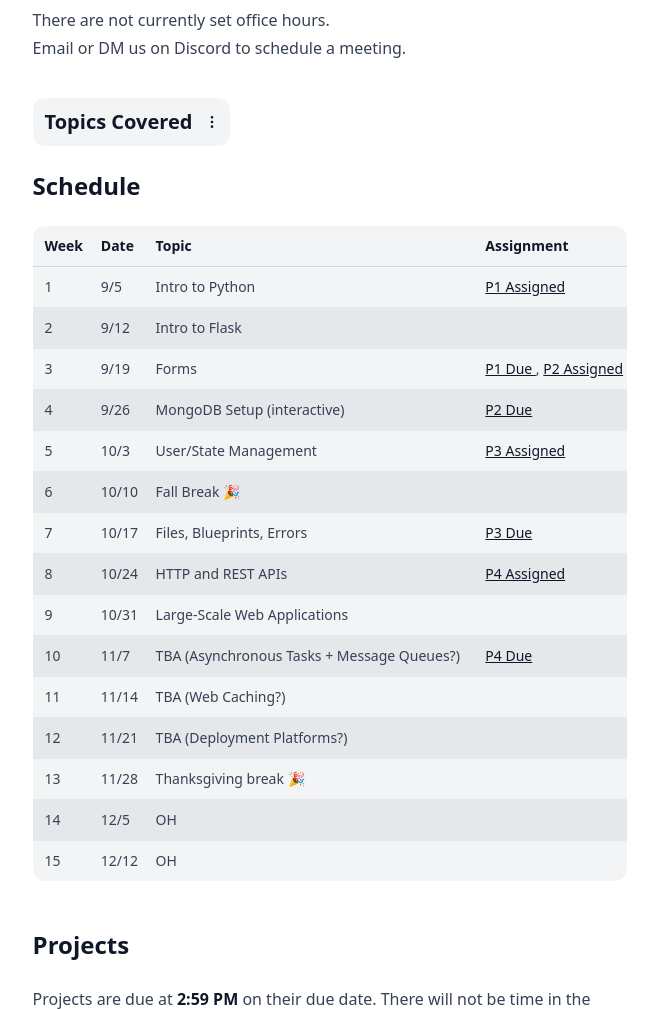
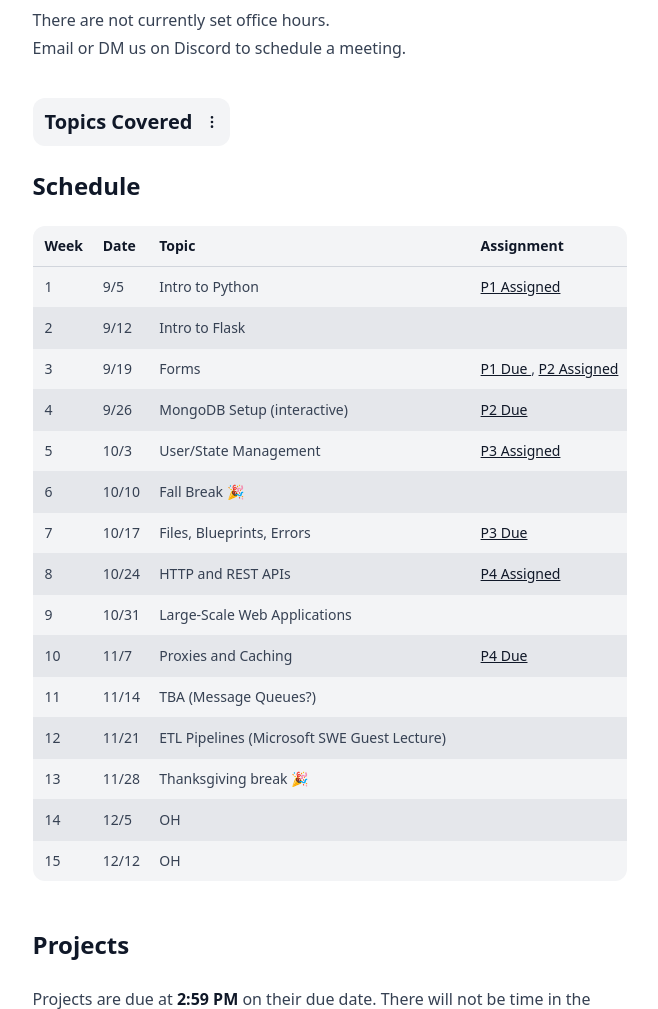
Before and after one commit to CMSC388J-STAFF/388jwebsite, a Flask app: page /388j in a window 1280 px wide. Shown: the part 1546-2555 px from the top of the page, without its empty margins (310-968 px from the left). Run offline with Flask 2, Linux system fonts and the light colour scheme; style sheets or scripts are compiled from the project's sources.

Commit message:
Update schedule with new topics and dates

```diff
--- a/homepage/templates/homepage/schedule.html
+++ b/homepage/templates/homepage/schedule.html
@@ -20,9 +20,9 @@
     {{ weekM(7, '10/17', 'Files, Blueprints, Errors', ['P3 Due'], ['https://www.gradescope.com/courses/1117091/assignments/6669746/']) }}
     {{ weekM(8, '10/24', 'HTTP and REST APIs', ['P4 Assigned'], ['https://classroom.github.com/a/gOoVgUCZ']) }}
     {{ weekM(9, '10/31', 'Large-Scale Web Applications') }}
-    {{ weekM(10, '11/7', 'TBA (Asynchronous Tasks + Message Queues?)', ['P4 Due'], ['https://www.gradescope.com/courses/1117091/assignments/6669740/']) }}
-    {{ weekM(11, '11/14', 'TBA (Web Caching?)') }}
-    {{ weekM(12, '11/21', 'TBA (Deployment Platforms?)') }}
+    {{ weekM(10, '11/7', 'Proxies and Caching', ['P4 Due'], ['https://www.gradescope.com/courses/1117091/assignments/6669740/']) }}
+    {{ weekM(11, '11/14', 'TBA (Message Queues?)') }}
+    {{ weekM(12, '11/21', 'ETL Pipelines (Microsoft SWE Guest Lecture)') }}
     {{ weekM(13, '11/28', 'Thanksgiving break 🎉') }}
     {{ weekM(14, '12/5', 'OH') }}
     {{ weekM(15, '12/12', 'OH') }}
```
